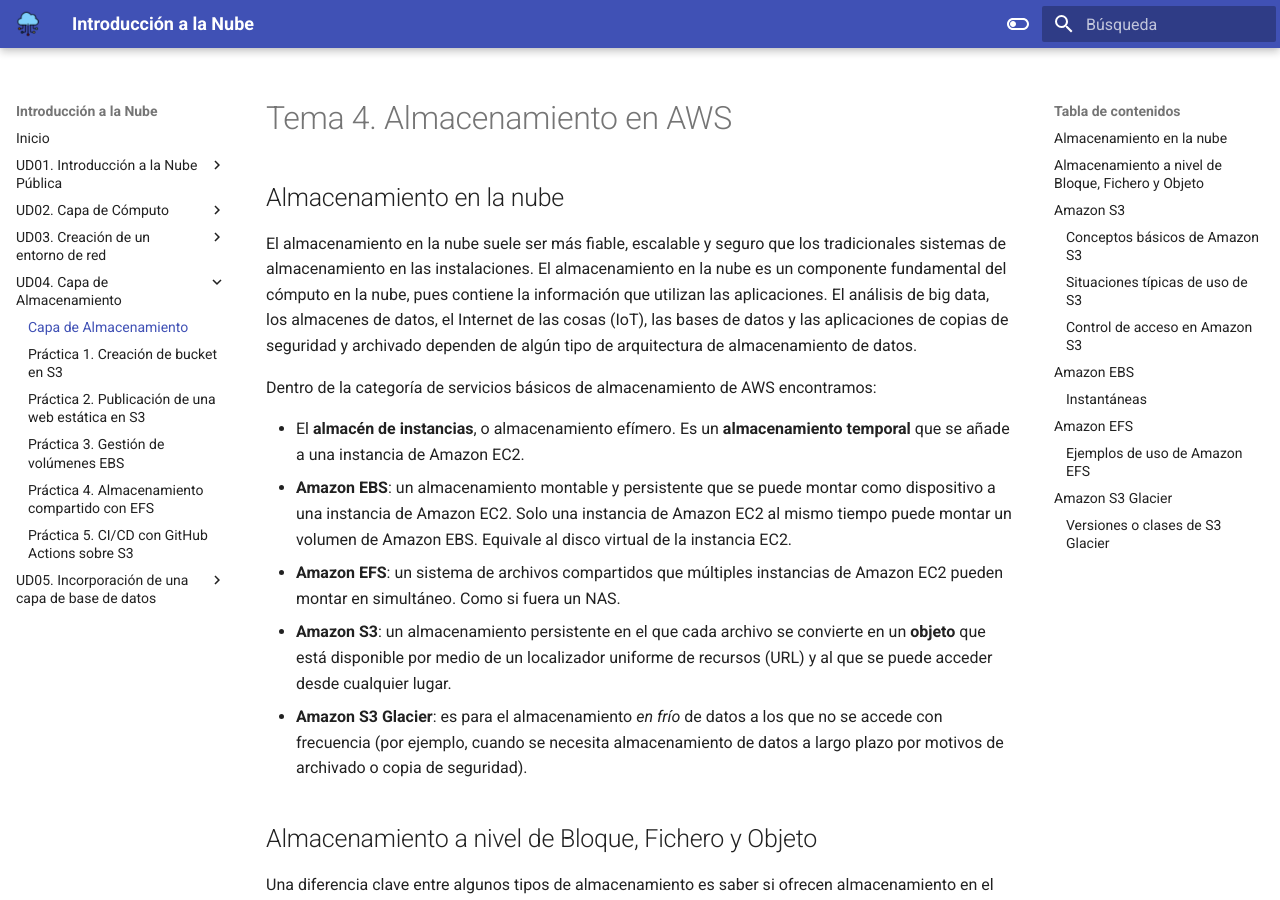
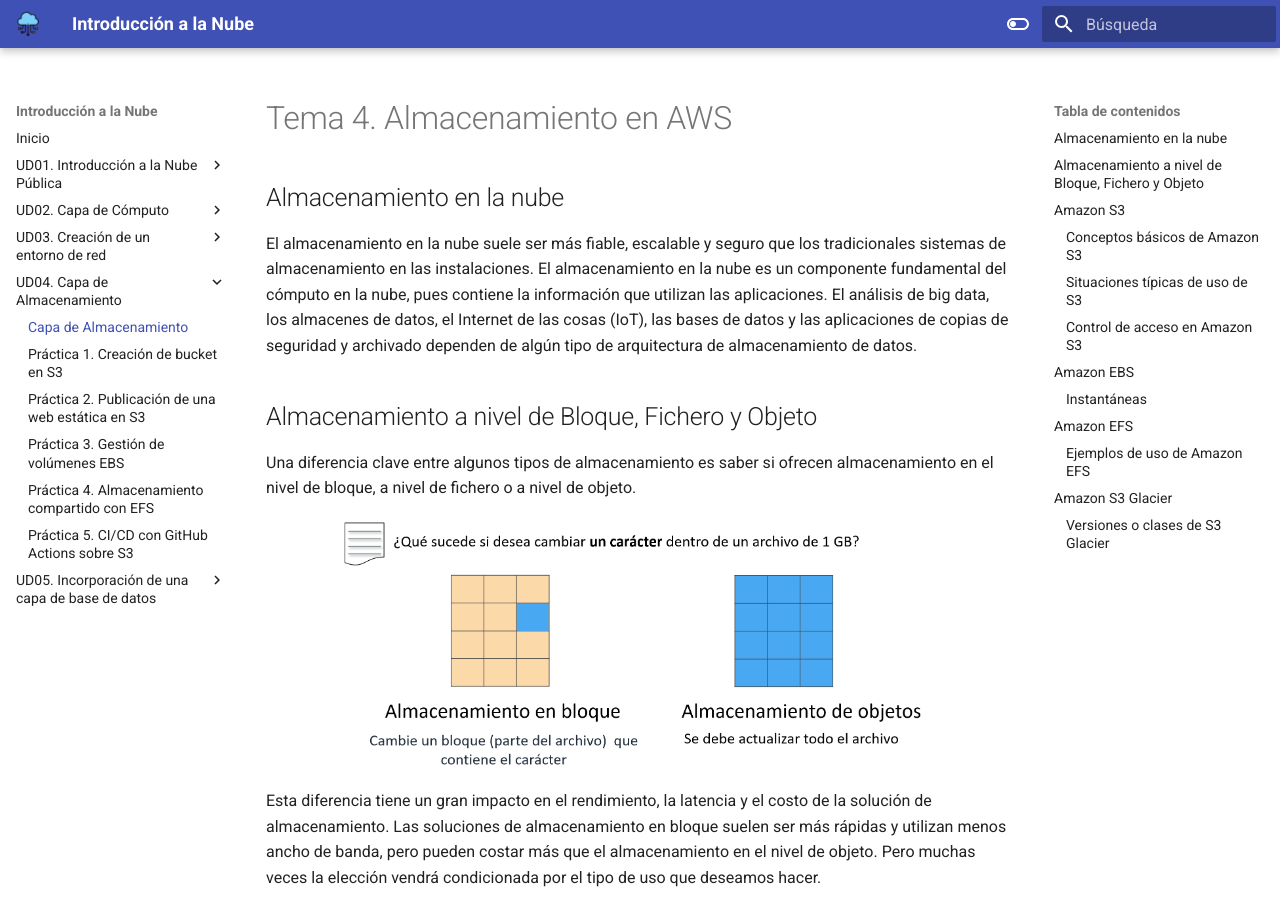
Before and after one commit to IES-CAMP-DE-MORVEDRE/optativa-cloud, an MkDocs documentation site: the page built from docs/ud04/ud04.md, in a window 1280 px wide and 900 px high. Built offline with MkDocs 1.6.1 and Material for MkDocs 9.7.7, drawn with Linux system fonts in a browser that asks for light colours.

Commit message:
Cambios menores en ud04

```diff
--- a/docs/ud04/ud04.md
+++ b/docs/ud04/ud04.md
@@ -3,14 +3,6 @@
 ## Almacenamiento en la nube
 
 El almacenamiento en la nube suele ser más fiable, escalable y seguro que los tradicionales sistemas de almacenamiento en las instalaciones. El almacenamiento en la nube es un componente fundamental del cómputo en la nube, pues contiene la información que utilizan las aplicaciones. El análisis de big data, los almacenes de datos, el Internet de las cosas (IoT), las bases de datos y las aplicaciones de copias de seguridad y archivado dependen de algún tipo de arquitectura de almacenamiento de datos.
-
-Dentro de la categoría de servicios básicos de almacenamiento de AWS encontramos:
-
-- El **almacén de instancias**, o almacenamiento efímero. Es un **almacenamiento temporal** que se añade a una instancia de Amazon EC2.
-- **Amazon EBS**: un almacenamiento montable y persistente que se puede montar como dispositivo a una instancia de Amazon EC2. Solo una instancia de Amazon EC2 al mismo tiempo  puede montar un volumen de Amazon EBS. Equivale al disco virtual de la instancia EC2.
-- **Amazon EFS**: un sistema de archivos compartidos que múltiples instancias de Amazon EC2 pueden montar en simultáneo. Como si fuera un NAS.
-- **Amazon S3**: un almacenamiento persistente en el que cada archivo se convierte en un **objeto** que está disponible por medio de un localizador uniforme de recursos (URL) y al que se puede acceder desde cualquier lugar.
-- **Amazon S3 Glacier**: es para el almacenamiento *en frío* de datos a los que no se accede con frecuencia (por ejemplo, cuando se necesita almacenamiento de datos a largo plazo por motivos de archivado o copia de seguridad).
 
 ## Almacenamiento a nivel de Bloque, Fichero y Objeto
 Una diferencia clave entre algunos tipos de almacenamiento es saber si ofrecen almacenamiento en el nivel de bloque, a nivel de fichero o a nivel de objeto.
```
Also changed, not shown: docs/ud04/practica1.md (+1 -1 lines).
